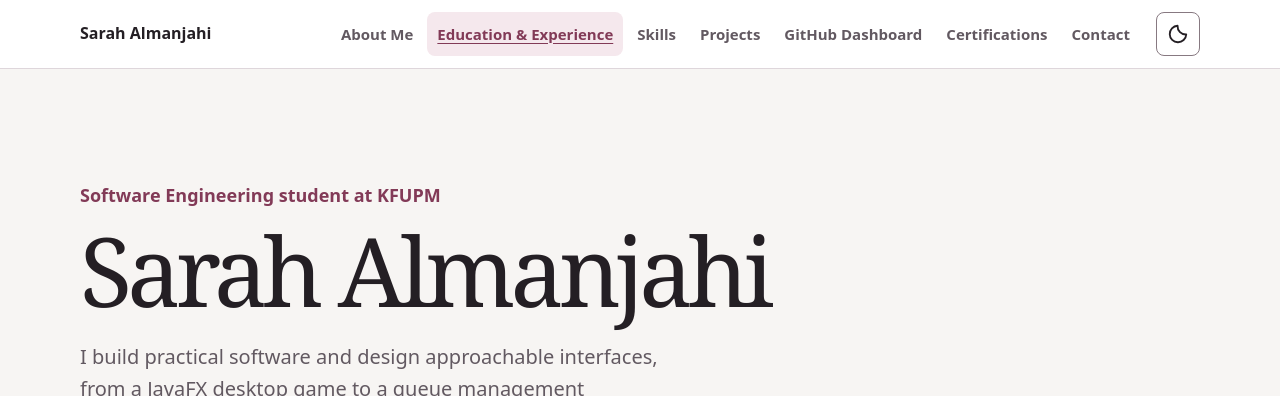
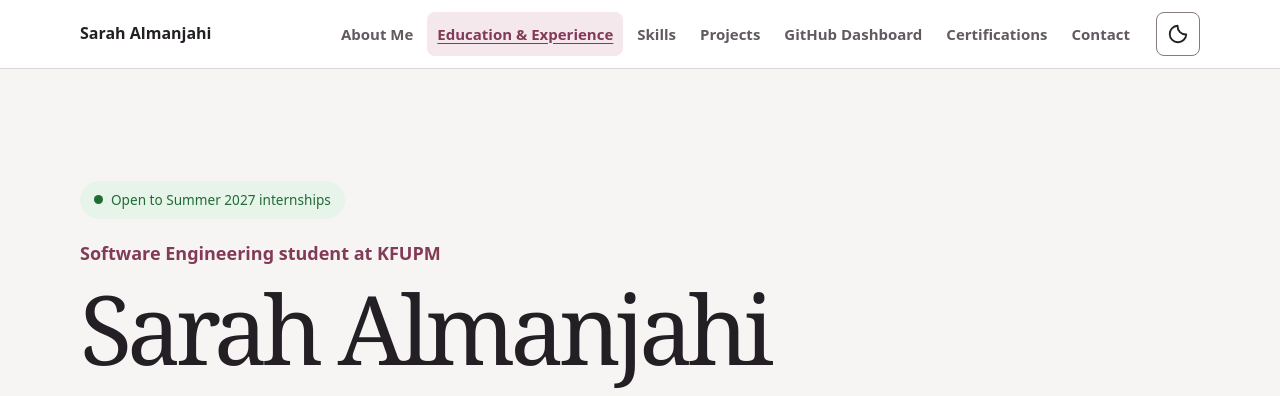
Before and after one commit to Sarahalmanjahi/202371590-sarahalmanjahi-assignment4, a plain HTML site: page index.html in a window 1280 px wide. Shown: the top 396 px of the page. Drawn offline with Linux system fonts and the light colour scheme; no server answers.

Commit message:
add open to summer intership

```diff
--- a/css/styles.css
+++ b/css/styles.css
@@ -163,6 +163,28 @@ main > section:last-child {
 
 main > .hero {
   padding-block: clamp(3rem, 9vw, 7rem);
+}
+
+/* Internship Availability Indicator */
+.availability {
+  display: inline-flex;
+  align-items: center;
+  gap: 8px;
+  padding: 8px 14px;
+  background: var(--success-bg);
+  color: var(--success-text);
+  border-radius: 30px;
+  font-size: 0.85rem;
+  font-weight: 500;
+  margin-bottom: 20px;
+}
+
+.status-dot {
+  width: 9px;
+  height: 9px;
+  flex-shrink: 0;
+  background: var(--success-text);
+  border-radius: 50%;
 }
 
 .hero-role {
--- a/index.html
+++ b/index.html
@@ -56,6 +56,10 @@
 
   <main id="main-content" tabindex="-1">
     <section class="hero" id="home" aria-labelledby="hero-title">
+      <div class="availability">
+        <span class="status-dot" aria-hidden="true"></span>
+            Open to Summer 2027 internships
+      </div>
       <p class="hero-role">Software Engineering student at KFUPM</p>
       <h1 id="hero-title">Sarah Almanjahi</h1>
       <p class="hero-intro">
```
